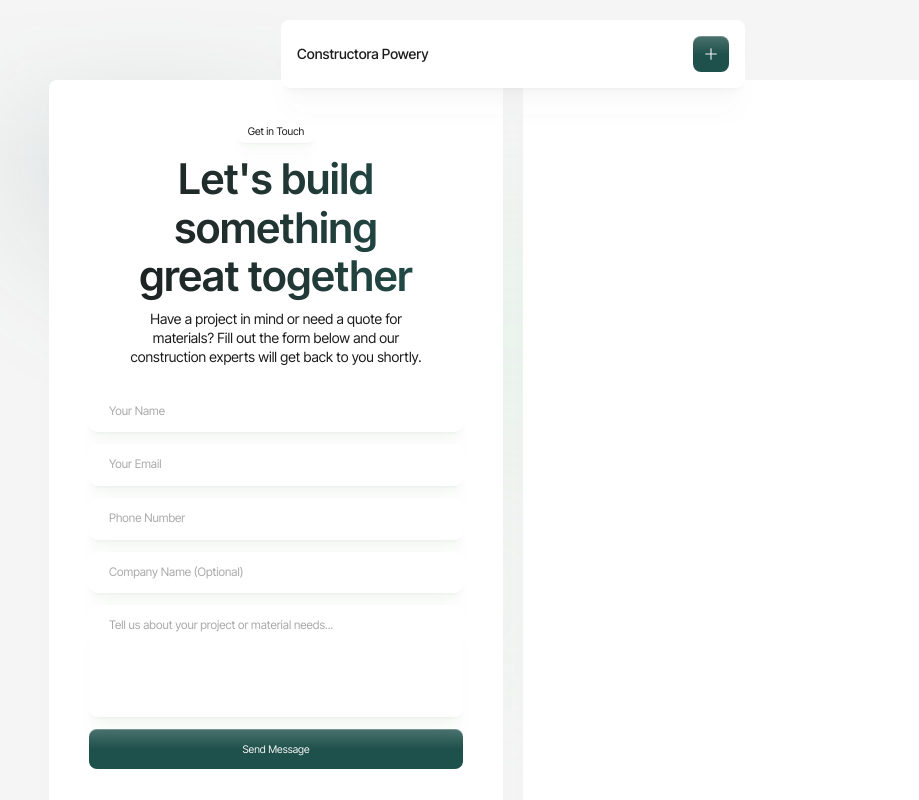
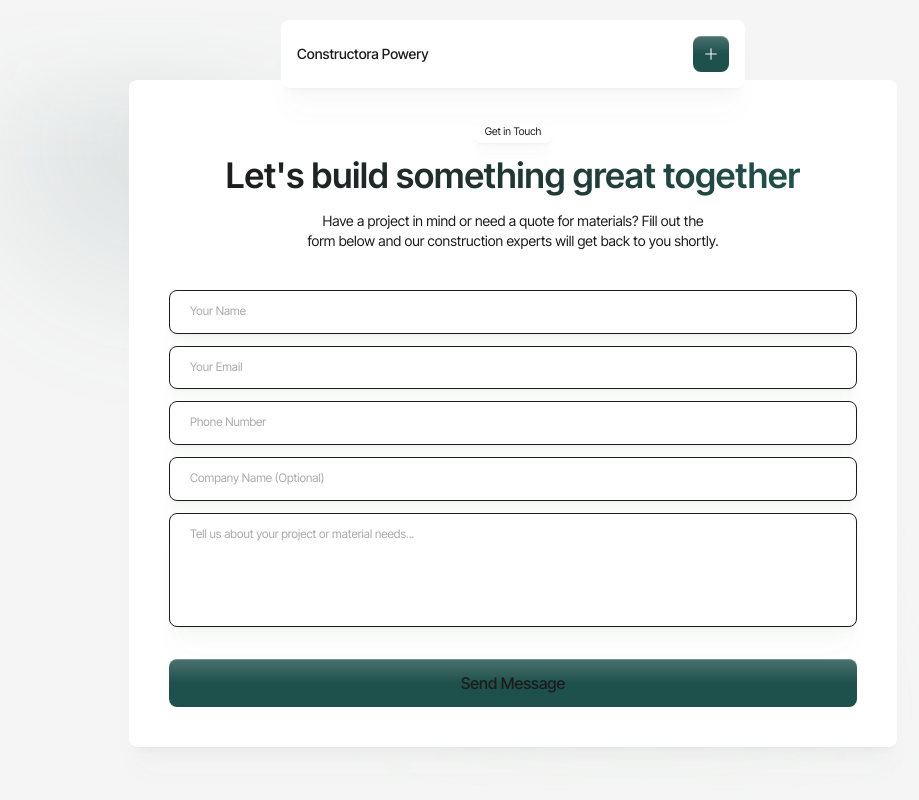
Before and after one commit to dmytro-webild/d6a241ce-9d91-4cb3-9e95-a5f34d405557, a React (Vite) app: page /contact in a window 1280 px wide. Shown: the top 800 px of the page, without its empty margins (127-1046 px from the left). Built offline with nearby package versions, Linux system fonts and the light colour scheme; a web font is replaced by a local one.

Commit message:
Bob AI: Removed the empty image container from the contact form sect

```diff
--- a/src/pages/ContactPage/sections/Contact.tsx
+++ b/src/pages/ContactPage/sections/Contact.tsx
@@ -1,27 +1,113 @@
-// AUTO-GENERATED by per-section-migrate. Edit freely — Bob will treat this
-// file as the canonical source for the "contact" section.
+import React, { useState } from 'react';
+import ScrollReveal from "@/components/ui/ScrollReveal";
+import TextAnimation from "@/components/ui/TextAnimation";
+import { sendContactEmail } from "@/lib/api/email";
 
-import React from 'react';
-import ContactSplitForm from "@/components/sections/contact/ContactSplitForm";
+export default function ContactSection() {
+  const [formData, setFormData] = useState({
+    name: "",
+    email: "",
+    phone: "",
+    company: "",
+    message: ""
+  });
+  const [isLoading, setIsLoading] = useState(false);
+  const [error, setError] = useState<string | null>(null);
 
-export default function ContactSection(): React.JSX.Element {
+  const handleSubmit = async (e: React.FormEvent) => {
+    e.preventDefault();
+    setIsLoading(true);
+    setError(null);
+    try {
+      await sendContactEmail({ formData });
+      setFormData({ name: "", email: "", phone: "", company: "", message: "" });
+      alert("Message sent successfully!");
+    } catch (err) {
+      setError(err instanceof Error ? err.message : "Failed to send. Please try again.");
+    } finally {
+      setIsLoading(false);
+    }
+  };
+
   return (
-    <div id="contact" data-section="contact">
-      <ContactSplitForm
-              tag="Get in Touch"
-              title="Let's build something great together"
-              description="Have a project in mind or need a quote for materials? Fill out the form below and our construction experts will get back to you shortly."
-              inputs={[
-                { name: "name", type: "text", placeholder: "Your Name", required: true },
-                { name: "email", type: "email", placeholder: "Your Email", required: true },
-                { name: "phone", type: "tel", placeholder: "Phone Number", required: false },
-                { name: "company", type: "text", placeholder: "Company Name (Optional)", required: false }
-              ]}
-              textarea={{ name: "message", placeholder: "Tell us about your project or material needs...", rows: 5, required: true }}
-              buttonText="Send Message"
-              onSubmit={(data) => console.log("Form submitted:", data)} imageSrc=""
-              textAnimation="fade-blur"
-            />
+    <div id="contact" data-webild-section="contact" data-section="contact" className="py-20">
+      <div className="w-content-width mx-auto max-w-3xl">
+        <ScrollReveal variant="fade-blur">
+          <div className="p-6 md:p-10 card rounded">
+            <form onSubmit={handleSubmit} className="flex flex-col gap-6">
+              <div className="flex flex-col items-center gap-2 text-center">
+                <div className="px-3 py-1 mb-1 text-sm card rounded w-fit">
+                  <p>Get in Touch</p>
+                </div>
+                <TextAnimation
+                  text="Let's build something great together"
+                  variant="fade-blur"
+                  gradientText={true}
+                  tag="h2"
+                  className="text-4xl md:text-5xl leading-[1.15] font-semibold text-balance"
+                />
+                <TextAnimation
+                  text="Have a project in mind or need a quote for materials? Fill out the form below and our construction experts will get back to you shortly."
+                  variant="fade-blur"
+                  gradientText={false}
+                  tag="p"
+                  className="text-lg md:text-xl leading-snug text-balance mt-2"
+                />
+              </div>
+
+              <div className="flex flex-col gap-3 mt-4">
+                <input
+                  type="text"
+                  placeholder="Your Name"
+                  value={formData.name}
+                  onChange={(e) => setFormData({ ...formData, name: e.target.value })}
+                  required
+                  className="w-full px-5 py-3 text-base bg-transparent placeholder:opacity-75 focus:outline-none card rounded border border-border"
+                />
+                <input
+                  type="email"
+                  placeholder="Your Email"
+                  value={formData.email}
+                  onChange={(e) => setFormData({ ...formData, email: e.target.value })}
+                  required
+                  className="w-full px-5 py-3 text-base bg-transparent placeholder:opacity-75 focus:outline-none card rounded border border-border"
+                />
+                <input
+                  type="tel"
+                  placeholder="Phone Number"
+                  value={formData.phone}
+                  onChange={(e) => setFormData({ ...formData, phone: e.target.value })}
+                  className="w-full px-5 py-3 text-base bg-transparent placeholder:opacity-75 focus:outline-none card rounded border border-border"
+                />
+                <input
+                  type="text"
+                  placeholder="Company Name (Optional)"
+                  value={formData.company}
+                  onChange={(e) => setFormData({ ...formData, company: e.target.value })}
+                  className="w-full px-5 py-3 text-base bg-transparent placeholder:opacity-75 focus:outline-none card rounded border border-border"
+                />
+                <textarea
+                  placeholder="Tell us about your project or material needs..."
+                  rows={5}
+                  required
+                  value={formData.message}
+                  onChange={(e) => setFormData({ ...formData, message: e.target.value })}
+                  className="w-full px-5 py-3 text-base bg-transparent placeholder:opacity-75 focus:outline-none card rounded border border-border resize-none"
+                />
+              </div>
+
+              <button
+                type="submit"
+                disabled={isLoading}
+                className="w-full py-3 mt-2 primary-button rounded font-medium disabled:opacity-70"
+              >
+                {isLoading ? "Sending..." : "Send Message"}
+              </button>
+              {error && <p className="text-red-500 text-sm text-center">{error}</p>}
+            </form>
+          </div>
+        </ScrollReveal>
+      </div>
     </div>
   );
 }
```
